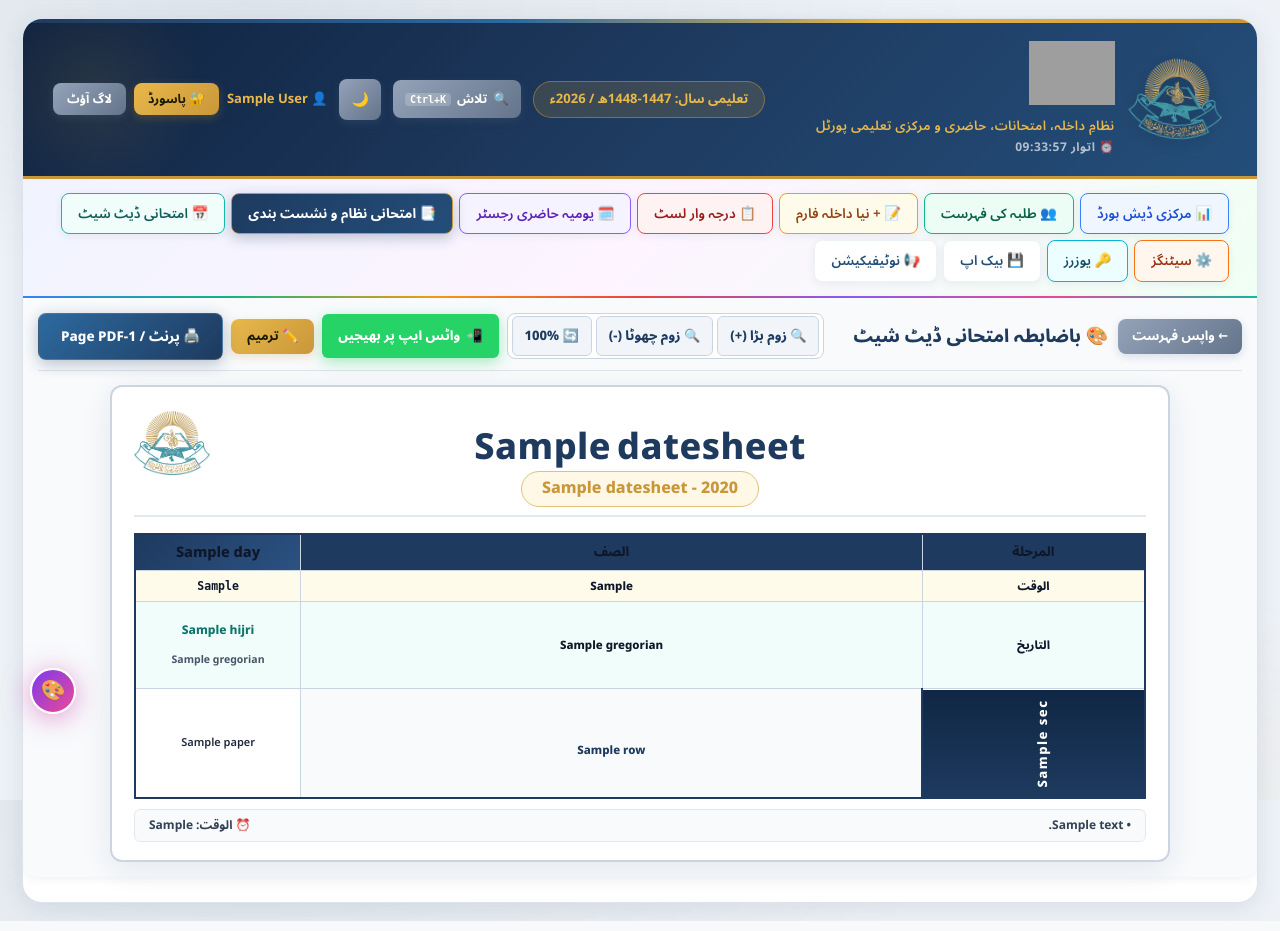
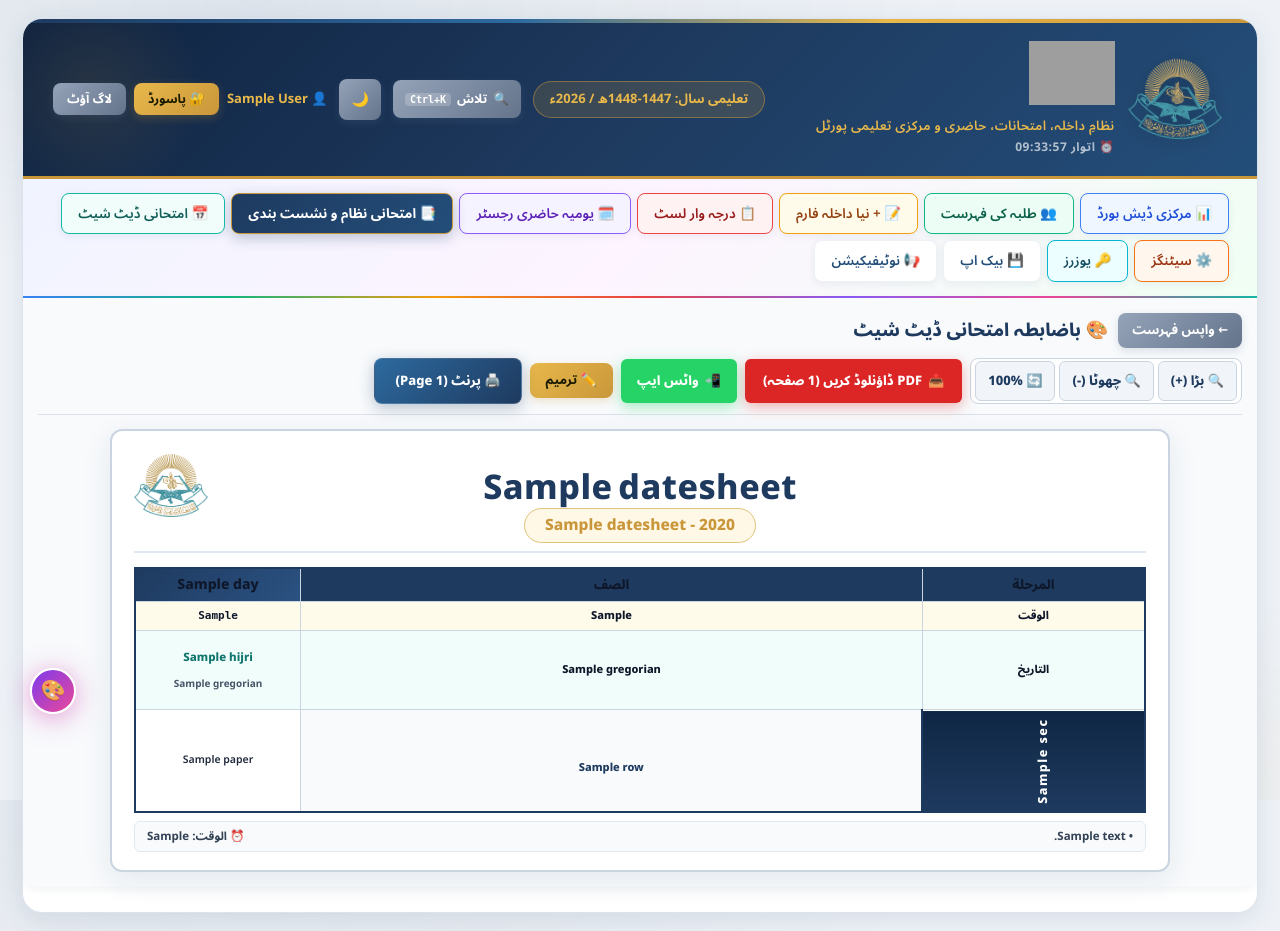
Before and after one commit to majid-7557472/mudrsa-managment, a Flask app: template templates/view_datesheet.html in a window 1280 px wide. Run offline with Flask 3, Linux system fonts and the light colour scheme; the visitor is signed in with stand-in values (Sample User, id 1); the template is opened without the code that fills it: most values are stand-ins (such as "Sample title", 1, 10 or a date in 2020); data that the repository does not hold is empty; some libraries are stand-ins or nearby versions; some web fonts are replaced; grey boxes are pictures that could not be loaded.

Commit message:
Add 1-Click Direct PDF Download button and guarantee strict 1-page A4 print fit without 2nd page spill

```diff
--- a/templates/view_datesheet.html
+++ b/templates/view_datesheet.html
@@ -3,10 +3,14 @@
 {% set active_page = 'exams' %}
 
 {% block extra_head %}
+<!-- HTML2PDF لائبریری برائے ڈائریکٹ پی ڈی ایف ڈاؤنلوڈ -->
+<script src="https://cdnjs.cloudflare.com/ajax/libs/html2pdf.js/0.10.1/html2pdf.bundle.min.js"></script>
+
 <style>
+    /* A4 پورٹریٹ پرنٹ پیج */
     @page {
         size: A4 portrait;
-        margin: 4mm 5mm 4mm 5mm;
+        margin: 3mm 4mm 3mm 4mm;
     }
 
     .datesheet-outer-box {
@@ -73,7 +77,7 @@
     .ds-top-header {
         position: relative;
         text-align: center;
-        margin-bottom: 16px;
+        margin-bottom: 14px;
         padding: 4px 70px 8px 70px;
         border-bottom: 2px solid #e2e8f0;
     }
@@ -81,21 +85,21 @@
         position: absolute;
         top: 0;
         left: 0;
-        width: 76px;
-        height: 76px;
+        width: 74px;
+        height: 74px;
         object-fit: contain;
     }
     .ds-main-heading {
         font-family: 'Noto Nastaliq Urdu', 'Noto Sans Arabic', serif;
-        font-size: 36px;
+        font-size: 34px;
         font-weight: 800;
         color: #1e3a5f !important;
-        margin: 0 0 10px 0;
-        line-height: 1.45;
+        margin: 0 0 8px 0;
+        line-height: 1.4;
         letter-spacing: 0.5px;
     }
     .ds-sub-heading {
-        font-size: 16px;
+        font-size: 15.5px;
         font-weight: 800;
         color: #c9973a !important;
         margin: 0;
@@ -119,8 +123,8 @@
 
     table.ds-main-table th,
     table.ds-main-table td {
-        border: 1.3px solid #cbd5e1 !important;
-        padding: 6px 3px !important;
+        border: 1.2px solid #cbd5e1 !important;
+        padding: 5px 3px !important;
         text-align: center !important;
         vertical-align: middle !important;
         color: #0f172a !important;
@@ -146,18 +150,18 @@
     .th-day-head {
         background: linear-gradient(135deg, #1e3a5f 0%, #2b5282 100%) !important;
         color: #ffffff !important;
-        font-size: 14.5px !important;
+        font-size: 14px !important;
         font-weight: 800 !important;
-        height: 34px !important;
+        height: 32px !important;
     }
 
     /* اوقات رو */
     .th-time-row {
         background: #fffbeb !important;
         color: #92400e !important;
-        font-size: 11.5px !important;
+        font-size: 11px !important;
         font-weight: 800 !important;
-        height: 25px !important;
+        height: 24px !important;
         border-color: #fde68a !important;
     }
 
@@ -165,19 +169,19 @@
     .th-date-row {
         background: #f0fdfa !important;
         color: #0f766e !important;
-        font-size: 11.5px !important;
+        font-size: 11px !important;
         font-weight: 800 !important;
-        height: 38px !important;
-        line-height: 1.3 !important;
+        height: 36px !important;
+        line-height: 1.25 !important;
         border-color: #99f6e4 !important;
     }
     .th-date-row .hijri {
         font-weight: 800;
-        font-size: 12px;
+        font-size: 11.5px;
         color: #0f766e;
     }
     .th-date-row .greg {
-        font-size: 10.5px;
+        font-size: 10px;
         color: #475569;
         font-weight: 700;
     }
@@ -186,11 +190,11 @@
     table.ds-main-table td.sec-col {
         color: #ffffff !important;
         font-weight: 800 !important;
-        font-size: 13px !important;
+        font-size: 12.5px !important;
         width: 34px !important;
         writing-mode: vertical-rl !important;
         transform: rotate(180deg) !important;
-        padding: 10px 1px !important;
+        padding: 8px 1px !important;
         letter-spacing: 1.5px;
         text-align: center !important;
         vertical-align: middle !important;
@@ -210,23 +214,23 @@
     table.ds-main-table td.cls-col {
         background-color: #f8fafc !important;
         font-weight: 800 !important;
-        font-size: 11.5px !important;
+        font-size: 11px !important;
         color: #1e3a5f !important;
         width: 95px !important;
         text-align: center !important;
-        line-height: 1.3 !important;
-        padding: 5px 3px !important;
+        line-height: 1.25 !important;
+        padding: 4px 2px !important;
         border-right: 1.5px solid #cbd5e1 !important;
     }
 
-    /* کتاب و پرچہ کے خانے (زوم ان، واضح لکھائی) */
+    /* کتاب و پرچہ کے خانے */
     table.ds-main-table td.paper-col {
         background-color: #ffffff !important;
-        font-size: 11px !important;
+        font-size: 10.5px !important;
         font-weight: 600 !important;
         color: #1e293b !important;
-        line-height: 1.35 !important;
-        padding: 5px 3px !important;
+        line-height: 1.3 !important;
+        padding: 4px 2px !important;
         text-align: center !important;
     }
     table.ds-main-table tr:hover td.paper-col {
@@ -254,11 +258,11 @@
         display: flex;
         justify-content: space-between;
         align-items: center;
-        margin-top: 10px;
-        font-size: 12px;
+        margin-top: 8px;
+        font-size: 11.5px;
         font-weight: 700;
         color: #334155 !important;
-        padding: 6px 14px;
+        padding: 5px 12px;
         background: #f8fafc;
         border-radius: 6px;
         border: 1px solid #e2e8f0;
@@ -383,26 +419,33 @@
         </div>
 
         <div style="display: flex; gap: 8px; align-items: center; flex-wrap: wrap;">
-            <!-- زوم ان / آؤٹ کنٹرولز -->
+            <!-- زوم کنٹرولز -->
             <div class="zoom-btn-group">
-                <button type="button" class="btn-zoom" onclick="changeZoom(0.08)" title="زوم بڑا کریں">🔍 زوم بڑا (+)</button>
-                <button type="button" class="btn-zoom" onclick="changeZoom(-0.08)" title="زوم چھوٹا کریں">🔍 زوم چھوٹا (-)</button>
+                <button type="button" class="btn-zoom" onclick="changeZoom(0.08)" title="زوم بڑا کریں">🔍 بڑا (+)</button>
+                <button type="button" class="btn-zoom" onclick="changeZoom(-0.08)" title="زوم چھوٹا کریں">🔍 چھوٹا (-)</button>
                 <button type="button" class="btn-zoom" onclick="resetZoom()" title="اصل سائز">🔄 100%</button>
             </div>
 
+            <!-- پی ڈی ایف ڈاؤنلوڈ بٹن -->
+            <button type="button" id="btnDownloadPDF" onclick="downloadAsPDF()" class="btn btn-danger" style="background: #dc2626; color: #fff; font-weight: 800; padding: 8px 18px; font-size: 13px; border: none; border-radius: 6px; box-shadow: 0 4px 14px rgba(220,38,38,0.35); display: flex; align-items: center; gap: 6px; cursor: pointer;">
+                <span>📥</span> <span>PDF ڈاؤنلوڈ کریں (1 صفحہ)</span>
+            </button>
+
             <!-- واٹس ایپ 1-کلک بٹن -->
             <button type="button" class="btn btn-success" onclick="openWhatsAppModal()" style="background: #25D366; color: #fff; font-weight: 800; padding: 8px 16px; font-size: 13px; border: none; border-radius: 6px; box-shadow: 0 4px 14px rgba(37,211,102,0.4); display: flex; align-items: center; gap: 6px;">
-                <span>📲</span> <span>واٹس ایپ پر بھیجیں</span>
+                <span>📲</span> <span>واٹس ایپ</span>
             </button>
 
             <a href="{{ url_for('edit_datesheet', datesheet_id=datesheet['id']) }}" class="btn btn-gold" style="padding: 7px 16px; font-size: 13px; font-weight: bold;">✏️ ترمیم</a>
-            <button type="button" class="btn btn-primary" onclick="window.print()" style="padding: 8px 22px; font-size: 13.5px; font-weight: 800; box-shadow: 0 4px 15px rgba(30,58,95,0.3);">
-                🖨️ پرنٹ / 1-Page PDF
+
+            <!-- پرنٹ بٹن (1 صفحہ) -->
+            <button type="button" class="btn btn-primary" onclick="window.print()" style="padding: 8px 20px; font-size: 13px; font-weight: 800; box-shadow: 0 4px 15px rgba(30,58,95,0.3);">
+                🖨️ پرنٹ (1 Page)
             </button>
         </div>
     </div>
 
-    <!-- باضابطہ رنگین ڈیٹ شیٹ (زوم کنٹینر) -->
+    <!-- باضابطہ رنگین ڈیٹ شیٹ -->
     <div id="datesheetPrintable" class="printable-datesheet">
 
         <!-- ہیڈر -->
@@ -427,16 +470,16 @@
                 </tr>
                 <!-- رو 2: الوقت -->
                 <tr>
-                    <th class="th-time-row" style="font-size: 11.5px;">الوقت</th>
-                    <th class="th-time-row" style="font-size: 11px;">{{ datesheet['exam_timing'] }}</th>
+                    <th class="th-time-row" style="font-size: 11px;">الوقت</th>
+                    <th class="th-time-row" style="font-size: 10.5px;">{{ datesheet['exam_timing'] }}</th>
                     {% for d in days %}
                         <th class="th-time-row" style="direction: ltr; font-family: monospace;">{{ datesheet['exam_timing'] }}</th>
                     {% endfor %}
                 </tr>
                 <!-- رو 3: التاریخ (ہجری + عیسوی) -->
                 <tr>
-                    <th class="th-date-row" style="font-size: 11.5px;">التاريخ</th>
-                    <th class="th-date-row" style="font-size: 10.5px;">{{ days[0]['gregorian'] }}</th>
+                    <th class="th-date-row" style="font-size: 11px;">التاريخ</th>
+                    <th class="th-date-row" style="font-size: 10px;">{{ days[0]['gregorian'] }}</th>
                     {% for d in days %}
                         <th class="th-date-row">
                             <div class="hijri">{{ d['hijri'] }}</div>
@@ -564,6 +607,40 @@ function applyZoom() {
     }
 }
 
+function downloadAsPDF() {
+    const btn = document.getElementById('btnDownloadPDF');
+    const element = document.getElementById('datesheetPrintable');
+
+    btn.disabled = true;
+    btn.innerHTML = '⏳ پی ڈی ایف تیار ہو رہی ہے...';
+
+    const oldTransform = element.style.transform;
+    const oldMargin = element.style.marginBottom;
+    element.style.transform = 'none';
+    element.style.marginBottom = '0px';
+
+    const opt = {
+        margin: [4, 4, 4, 4],
+        filename: 'Jamia_Ashrafia_DateSheet_1448H.pdf',
+        image: { type: 'jpeg', quality: 0.98 },
+        html2canvas: { scale: 2.2, useCORS: true, letterRendering: true },
+        jsPDF: { unit: 'mm', format: 'a4', orientation: 'portrait' }
+    };
+
+    html2pdf().set(opt).from(element).save().then(() => {
+        btn.disabled = false;
+        btn.innerHTML = '<span>📥</span> <span>PDF ڈاؤنلوڈ کریں (1 صفحہ)</span>';
+        element.style.transform = oldTransform;
+        element.style.marginBottom = oldMargin;
+    }).catch(err => {
+        btn.disabled = false;
+        btn.innerHTML = '<span>📥</span> <span>PDF ڈاؤنلوڈ کریں (1 صفحہ)</span>';
+        element.style.transform = oldTransform;
+        element.style.marginBottom = oldMargin;
+        window.print();
+    });
+}
+
 function openWhatsAppModal() {
     document.getElementById('waModal').style.display = 'flex';
     document.getElementById('waStatusMsg').style.display = 'none';
```
Also changed, not shown: other parts of templates/view_datesheet.html (+55 -23 lines).
